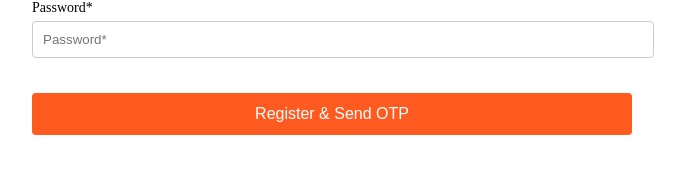
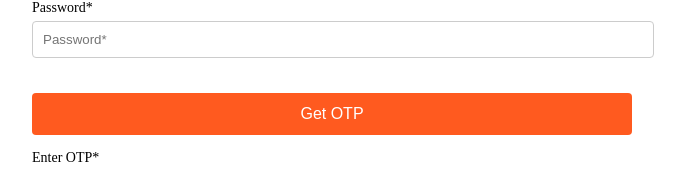
Before and after one commit to Poornima477/Firstcry, a React (Vite) app in the folder my-react-app/: page /register in a window 1280 px wide. Shown: the part 751-920 px from the top of the page, without its empty margins (188-873 px from the left). Before the commit the page ends 886 px from the top, so only its background shows below. Built offline with nearby package versions, Linux system fonts and the light colour scheme.

Commit message:
fix: all backend URLs corrected

```diff
--- a/my-react-app/src/Register.jsx
+++ b/my-react-app/src/Register.jsx
@@ -8,15 +8,29 @@ function Register() {
   const [email, setEmail] = useState("");
   const [password, setPassword] = useState("");
   const [otp, setOtp] = useState("");
-  const [otpSent, setOtpSent] = useState(false); // ✅ controls OTP field visibility
   const navigate = useNavigate();
 
+
   const sendVerifyOtp = () => {
-    axios.post("https://firstcry-backend1.onrender.com/sendVerifyOtp", { email })
+    if (!name || !email || !password) {
+      alert("Please fill Name, Email and Password first");
+      return;
+    }
+
+
+    axios.post("https://firstcry-backend1.onrender.com/register", { name, email, password })
       .then(res => {
         if (res.data.success) {
-          alert("OTP sent to your email!");
-          setOtpSent(true); // ✅ show OTP field after sending
+
+          axios.post("https://firstcry-backend1.onrender.com/sendVerifyOtp", { email })
+            .then(res2 => {
+              if (res2.data.success) {
+                alert("OTP sent to your email! Please check your inbox.");
+              } else {
+                alert(res2.data.message);
+              }
+            })
+            .catch(err => console.log(err));
         } else {
           alert(res.data.message);
         }
@@ -24,34 +38,25 @@ function Register() {
       .catch(err => console.log(err));
   };
 
+
   const handleSubmit = (e) => {
     e.preventDefault();
 
-    if (!otpSent) {
-      // Step 1: Register and send OTP
-      axios.post("https://firstcry-backend1.onrender.com/register", { name, email, password })
+    if (!otp) {
+      alert("Please enter the OTP sent to your email");
+      return;
+    }
+
+    axios.post("https://firstcry-backend1.onrender.com/verifyOtp", { email, otp })
       .then(res => {
         if (res.data.success) {
-            alert("Registered! Sending OTP to your email...");
-            sendVerifyOtp();
+          alert("Registered Successfully!");
+          navigate("/");
         } else {
           alert(res.data.message);
         }
       })
       .catch(err => console.log(err));
-    } else {
-      // Step 2: Verify OTP and redirect to home
-      axios.post("https://firstcry-backend1.onrender.com/verifyOtp", { email, otp })
-        .then(res => {
-          if (res.data.success) {
-            alert("Email verified successfully!");
-            navigate("/"); // ✅ redirect to home
-          } else {
-            alert(res.data.message);
-          }
-        })
-        .catch(err => console.log(err));
-    }
   };
 
   return (
@@ -64,15 +69,14 @@ function Register() {
         />
         <h3 className="title">Register</h3>
 
-        {/* Hide these fields after OTP is sent */}
-        {!otpSent && (
-          <>
+
         <div className="form-details">
           <label>Full Name*</label>
           <input
             type="text"
             placeholder="Full Name*"
             onChange={(e) => setName(e.target.value)}
+            required
           />
         </div>
 
@@ -82,8 +86,10 @@ function Register() {
             type="email"
             placeholder="Email Id*"
             onChange={(e) => setEmail(e.target.value)}
+            required
           />
         </div>
+
 
         <div className="form-details">
           <label>Password*</label>
@@ -91,27 +97,36 @@ function Register() {
             type="password"
             placeholder="Password*"
             onChange={(e) => setPassword(e.target.value)}
+            required
           />
         </div>
-          </>
-        )}
 
-        {/* Show OTP field only after OTP is sent */}
-        {otpSent && (
+
         <div className="form-details">
-            <label>Enter OTP sent to {email}</label>
+          <button
+            type="button"
+            className="otp-btn"
+            onClick={sendVerifyOtp}
+          >
+            Get OTP
+          </button>
+        </div>
+
+
+        <div className="form-details">
+          <label>Enter OTP*</label>
           <input
             type="text"
-              placeholder="Enter OTP"
+            placeholder="Enter OTP from email"
             onChange={(e) => setOtp(e.target.value)}
           />
         </div>
-        )}
 
-        {/* Button changes label based on state */}
+
         <button className="register" type="submit">
-          {otpSent ? "Verify OTP & Continue" : "Register & Send OTP"}
+          Register
         </button>
+
       </div>
     </form>
   );
```
Lines whose indentation alone changed are shown as unchanged.
